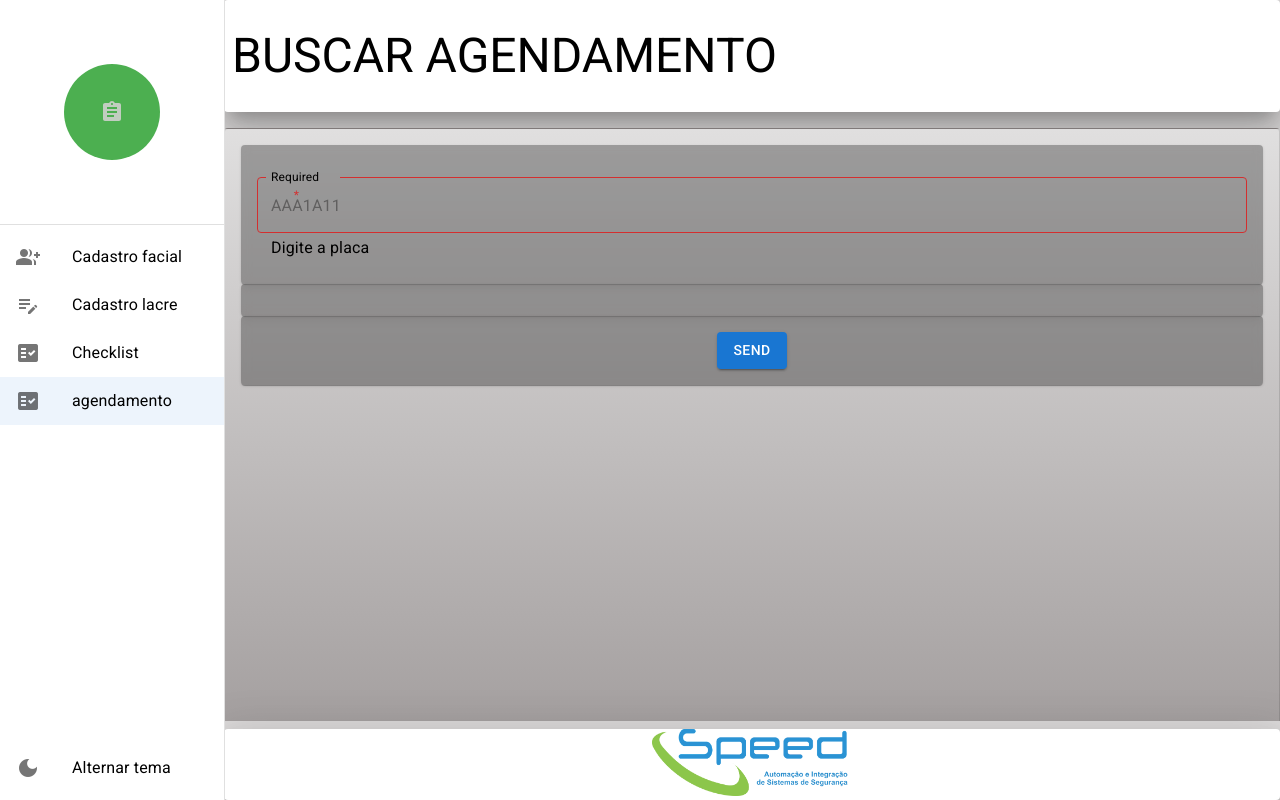
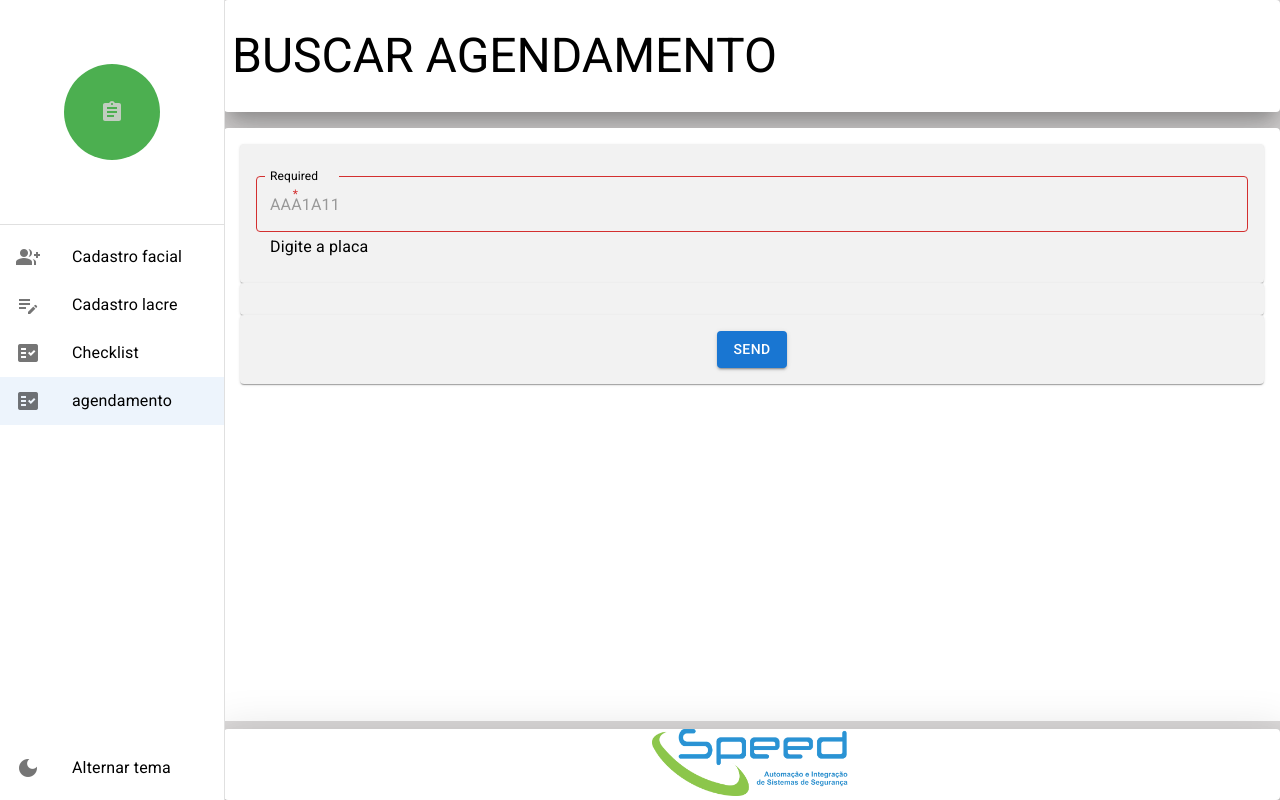
Before and after one commit to PhillDylan/prototype-one-app-deicmar, a React (Create React App) app: page /agendamento2 in a window 1280 px wide. Built offline with nearby package versions, Linux system fonts and the light colour scheme.

Commit message:
feat: reirei styled

```diff
--- a/src/pages/dashboard/Dashboard5.tsx
+++ b/src/pages/dashboard/Dashboard5.tsx
@@ -31,30 +31,12 @@ import Stack from "@mui/material/Stack";
 const label = { inputProps: { "aria-label": "Checkbox demo" } };
 
 const Item = styled(Paper)(({ theme }) => ({
-  backgroundColor: theme.palette.mode === "dark" ? "#1A2027" : "#fff",
+  backgroundColor: theme.palette.mode === "dark" ? "#1A2027" : "#f2f2f2",
   ...theme.typography.body2,
   padding: theme.spacing(2),
   textAlign: "center",
   color: theme.palette.text.secondary,
 }));
-
-const StyledCard = styled(Card)(({ theme }) => ({
-  background: theme.palette.mode === "dark"
-    ? "linear-gradient(to bottom, #0A1EA2, #070830)"
-    : "linear-gradient(to bottom, #E0DFDF, #908A8A)",
-}));
-// ...
-
-const TransparentCard = styled(Card)(({ theme }) => ({
-  background: "transparent",
-  boxShadow: "none",
-  "& .MuiPaper-root": {
-    backgroundColor: "rgba(0, 0, 0, 0.3)",
-    backdropFilter: "blur(5px)",
-  },
-  padding: theme.spacing(2)
-}));
-
 
 export const Dashboard5 = () => {
   const [open, setOpen] = React.useState(false);
@@ -94,9 +76,9 @@ export const Dashboard5 = () => {
         barraDeFerramentas={<></>}
       >
 <Box height="100vh" >
-<StyledCard variant="outlined" sx={{ height: '100%' }}>
+        <Card  sx={{ height: '100%', }}>
           <Stack spacing={5}>
-          <TransparentCard>
+            <CardContent >
               <Item>
                 <TextField
                   fullWidth
@@ -195,12 +177,9 @@ export const Dashboard5 = () => {
                 </Button>
                 </Item>
 
-                </TransparentCard>
+            </CardContent>
           </Stack>
-
-  {/* Conteúdo do card */}
-</StyledCard>
-
+        </Card>
         </Box>
       </LayoutBaseDePagina>
     </>
```
